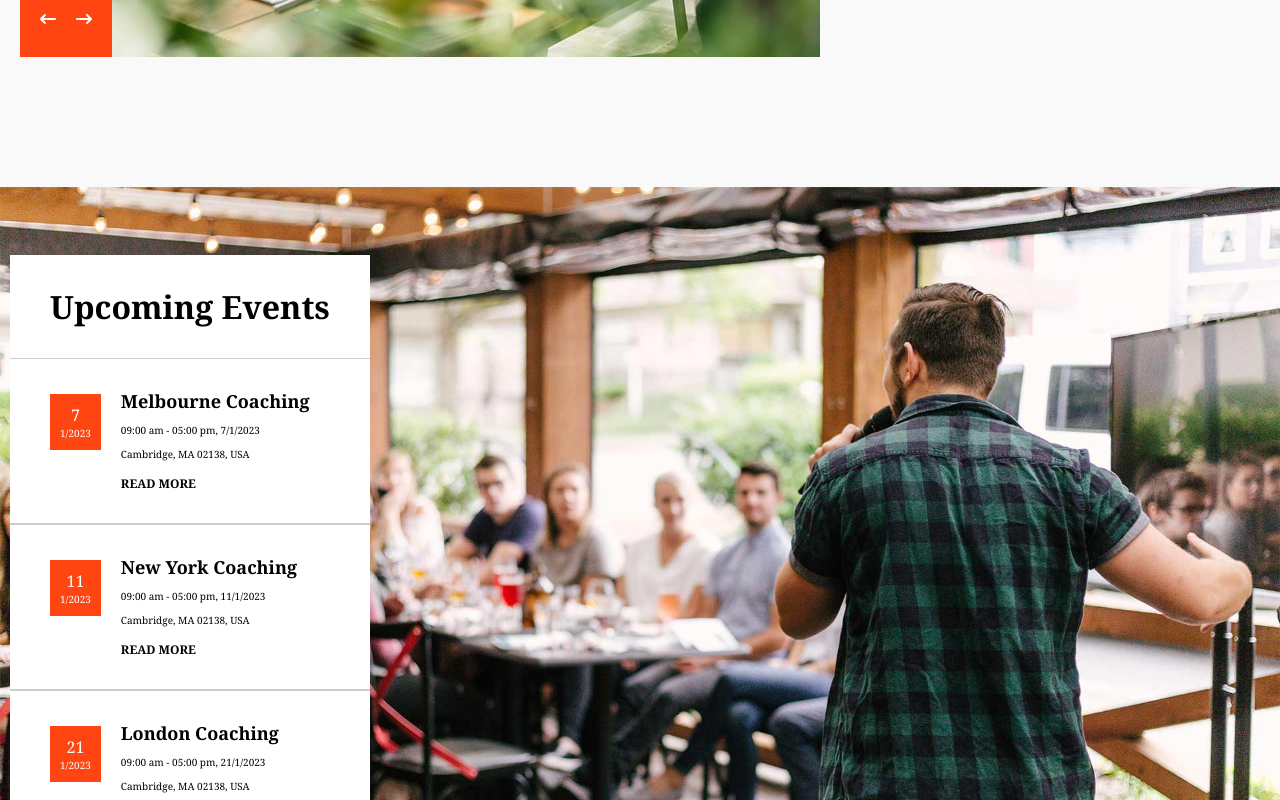
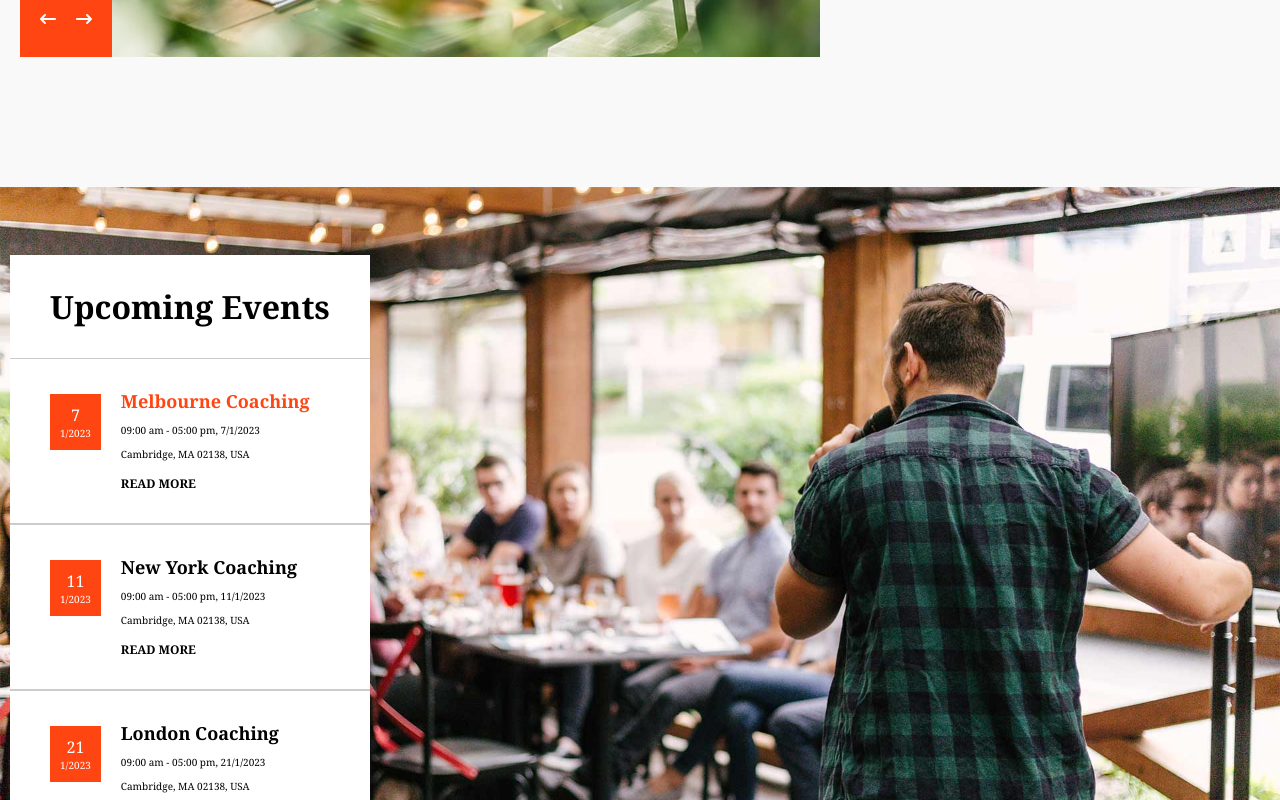
Before and after one commit to AnatoliyZakhryapin/proj-html-vuejs, a Vue app: page / in a window 1280 px wide. In both pictures the pointer is over the element "Melbourne Coaching". Shown: the part 2084-2884 px from the top of the page. Built offline with nearby package versions, Linux system fonts and the light colour scheme.

Commit message:
Refactor EventCalendar - add hover effect to title

```diff
--- a/src/components/EventsCalender.vue
+++ b/src/components/EventsCalender.vue
@@ -99,6 +99,9 @@
                 .title {
                     font-size:  $f-st-4;
                     font-weight: bold;
+                    &:hover {
+                        color: $f-orange-1;
+                    }
                 }
 
                 .date, .place {
```
